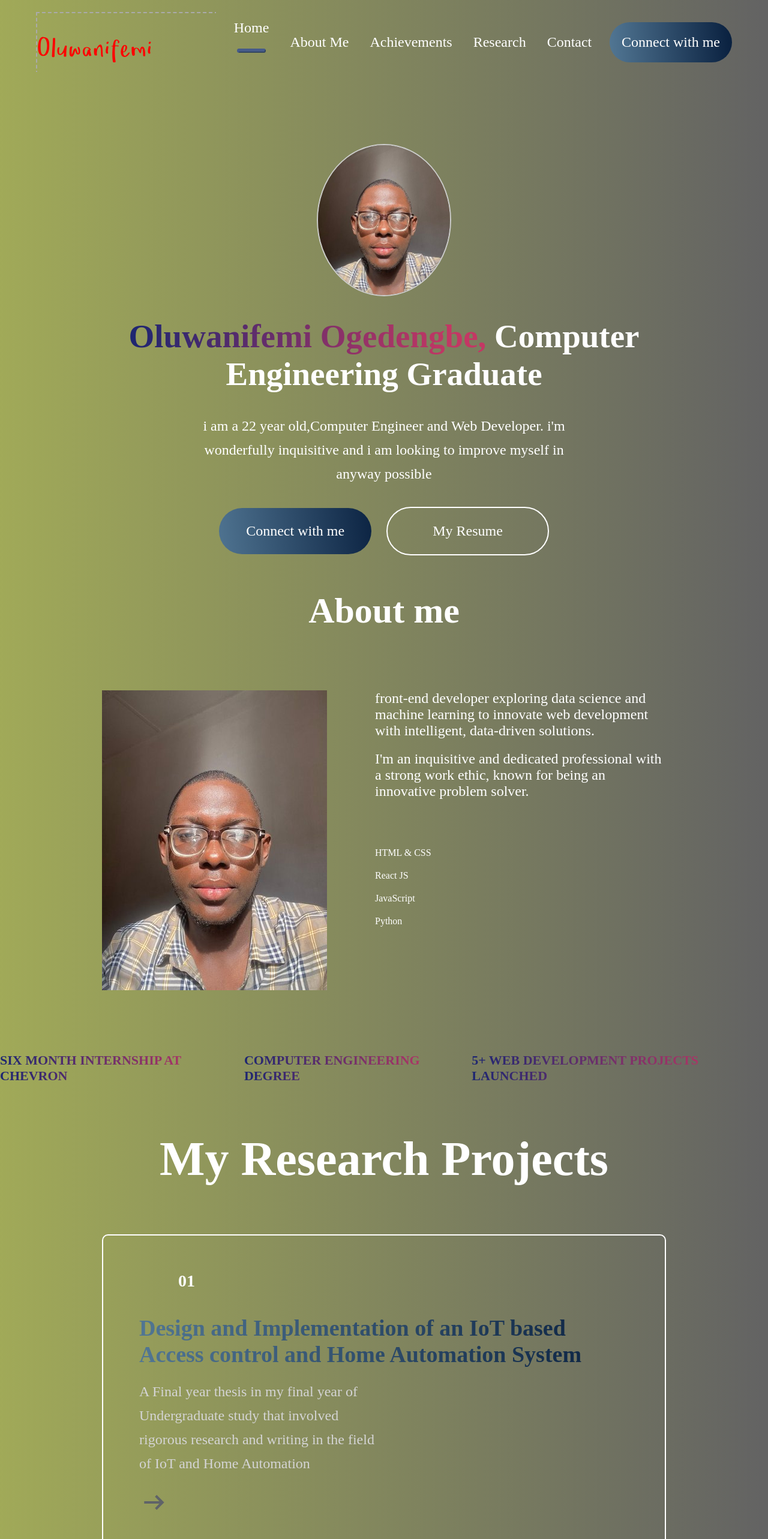
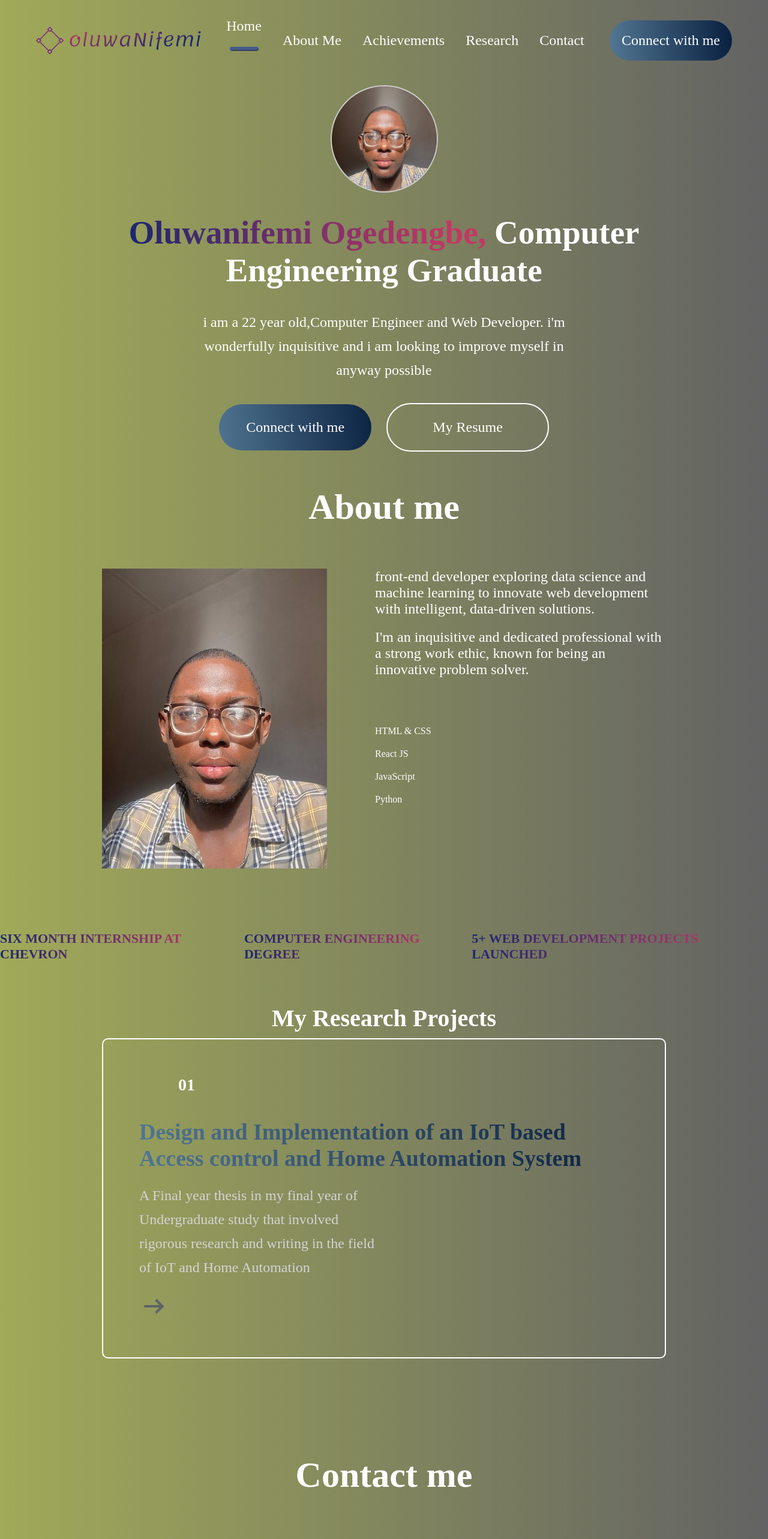
Before and after one commit to andrewk0l/Portfolio, a React (Vite) app in the folder portfolio-react/: page / in a window 1280 px wide. Shown: the top 2566 px of the page at 60% size. Built offline with nearby package versions, Linux system fonts and the light colour scheme; a web font is replaced by a local one.

Commit message:
little changes to the margins and paddings

```diff
--- a/portfolio-react/src/Components/About/About.css
+++ b/portfolio-react/src/Components/About/About.css
@@ -3,7 +3,7 @@
     flex-direction: column;
     align-items: center;
     justify-content: center;
-    gap: 80px;
+    gap: 50px;
     margin: 8px 170px;
 }
 
--- a/portfolio-react/src/Components/Contact/Contact.css
+++ b/portfolio-react/src/Components/Contact/Contact.css
@@ -13,13 +13,13 @@
 
 .contact-title h1{
     padding: 0px 30px;
-    font-size: 80px;
+    font-size: 60px;
     font-weight: 600;
 }
 
 .contact-section{
     display: flex;
-    gap: 150px;
+    gap: 200px;
 }
 
 .contact-left{
@@ -29,12 +29,13 @@
 }
 
 .contact-left h1{
-    font-size: 80px;
+    font-size: 40px;
     font-weight: 700;
     background: linear-gradient(267deg, #09203F  0.36%,  #537895 102.06%);
     background-clip: text;
     -webkit-background-clip: text;
     -webkit-text-fill-color: transparent;
+
 }
 
 .contact-left p{
--- a/portfolio-react/src/Components/Hero/Hero.css
+++ b/portfolio-react/src/Components/Hero/Hero.css
@@ -4,17 +4,18 @@
     flex-direction: column;
     gap: 35px;
     font-size: 23px;
+    margin-top: -80px;
 }
 
 .profile-image{
-   width: 220px;
-   height: 250px;
+   width: 175px;
+   height: 175px;
    border-radius: 50%;
    object-fit: cover;
    border: 2px solid #ccc;
    transition: 0.3s;
    cursor: pointer;
-   margin-top: 100px;
+   margin-top: 17px;
 }
 
 .profile-image:hover{
--- a/portfolio-react/src/Components/Navbar/Navbar.css
+++ b/portfolio-react/src/Components/Navbar/Navbar.css
@@ -1,11 +1,17 @@
-.navbar{
+.navbar {
     display: flex;
     align-items: center;
     justify-content: space-between;
-    margin: 20px 60px;
+    margin: -70px 60px;
+    padding: 0px;
 }
 
-.nav-menu{
+.logo {
+    width: 275px;
+    height: 275px;
+}
+
+.nav-menu {
     display: flex;
     align-items: center;
     list-style: none;
@@ -13,31 +19,31 @@
     font-size: 24px;
 }
 
-.nav-connect{
+.nav-connect {
     padding: 20px 20px;
     border-radius: 50px;
-    background: linear-gradient(267deg, #09203F  0.36%,  #537895 102.06%);
+    background: linear-gradient(267deg, #09203F 0.36%, #537895 102.06%);
     font-size: 24px;
     cursor: pointer;
     transition: 0.5s;
 }
 
-.nav-connect:hover{
+.nav-connect:hover {
     transform: scale(1.07);
 }
 
-.nav-menu li{
+.nav-menu li {
     display: flex;
     flex-direction: column;
     cursor: pointer;
 }
 
-.nav-menu li img{
+.nav-menu li img {
     display: flex;
     margin: auto;
 }
 
-.anchor-link{
+.anchor-link {
     text-decoration: none;
     color: white;
 }
--- a/portfolio-react/src/Components/Navbar/Navbar.jsx
+++ b/portfolio-react/src/Components/Navbar/Navbar.jsx
@@ -11,15 +11,15 @@ const Navbar = () => {
 
   return (
     <div className='navbar'>
-        <img src ={logo} alt='' />
-        <ul className="nav-menu">
-            <li><AnchorLink className='anchor-link'  href='#home'><p onClick={() =>setMenu("home")}>Home</p></AnchorLink>{menu === "home" && <img src={line} alt='' />}</li>
-            <li><AnchorLink className='anchor-link' offset={45} href='#about'><p onClick={() =>setMenu("about")}>About Me</p></AnchorLink>{menu === "about" && <img src={line} alt='' />}</li>
-            <li><AnchorLink className='anchor-link' offset={45} href='#achievements'><p onClick={() =>setMenu("achievements")}>Achievements</p></AnchorLink>{menu === "achievements" && <img src={line} alt='' />}</li>
-            <li><AnchorLink className='anchor-link' offset={45} href='#research'><p onClick={() =>setMenu("research")}>Research</p></AnchorLink>{menu === "research" && <img src={line} alt='' />}</li>
-            <li><AnchorLink className='anchor-link' offset={45} href='#contact'><p onClick={() =>setMenu("contact")}>Contact</p></AnchorLink>{menu === "contact" && <img src={line} alt='' />}</li>
-        </ul>
-        <div className="nav-connect"><AnchorLink className='anchor-link' offset={45} href='#contact'>Connect with me</AnchorLink></div>
+      <img className='logo' src={logo} alt='' />
+      <ul className="nav-menu">
+        <li><AnchorLink className='anchor-link' href='#home'><p onClick={() => setMenu("home")}>Home</p></AnchorLink>{menu === "home" && <img src={line} alt='' />}</li>
+        <li><AnchorLink className='anchor-link' offset={0} href='#about'><p onClick={() => setMenu("about")}>About Me</p></AnchorLink>{menu === "about" && <img src={line} alt='' />}</li>
+        <li><AnchorLink className='anchor-link' offset={50} href='#achievements'><p onClick={() => setMenu("achievements")}>Achievements</p></AnchorLink>{menu === "achievements" && <img src={line} alt='' />}</li>
+        <li><AnchorLink className='anchor-link' offset={50} href='#research'><p onClick={() => setMenu("research")}>Research</p></AnchorLink>{menu === "research" && <img src={line} alt='' />}</li>
+        <li><AnchorLink className='anchor-link' offset={50} href='#contact'><p onClick={() => setMenu("contact")}>Contact</p></AnchorLink>{menu === "contact" && <img src={line} alt='' />}</li>
+      </ul>
+      <div className="nav-connect"><AnchorLink className='anchor-link' offset={45} href='#contact'>Connect with me</AnchorLink></div>
 
     </div>
   )
--- a/portfolio-react/src/Components/Research/Research.css
+++ b/portfolio-react/src/Components/Research/Research.css
@@ -3,7 +3,7 @@
     flex-direction: column;
     align-items: center;
     justify-content: center;
-    gap: 80px;
+    gap: 40px;
     margin: 80px 170px;
 }
 
@@ -13,8 +13,9 @@
 
 .research-title h1 {
     padding: 0px 30px;
-    font-size: 80px;
+    font-size: 40px;
     font-weight: 600;
+    margin-top: -10px;
 }
 
 .research-format{
@@ -42,6 +43,7 @@
     grid-template-columns: 3fr;
     gap: 40px;
     margin-bottom: 80px;
+    margin-top: -30px;
 }
 
 .research-format h3{
```
Also changed, not shown: portfolio-react/src/assets/logo.svg.
